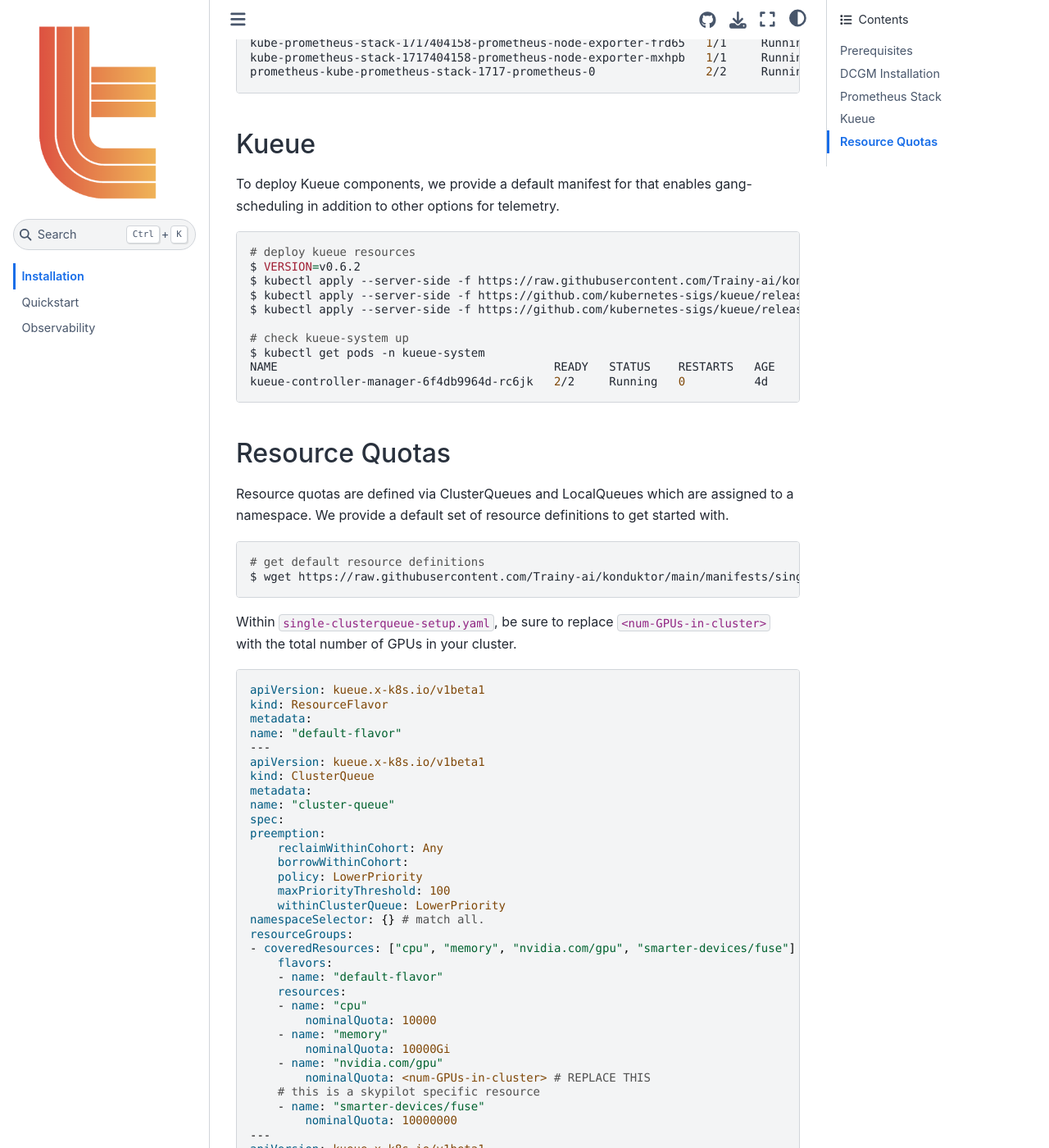
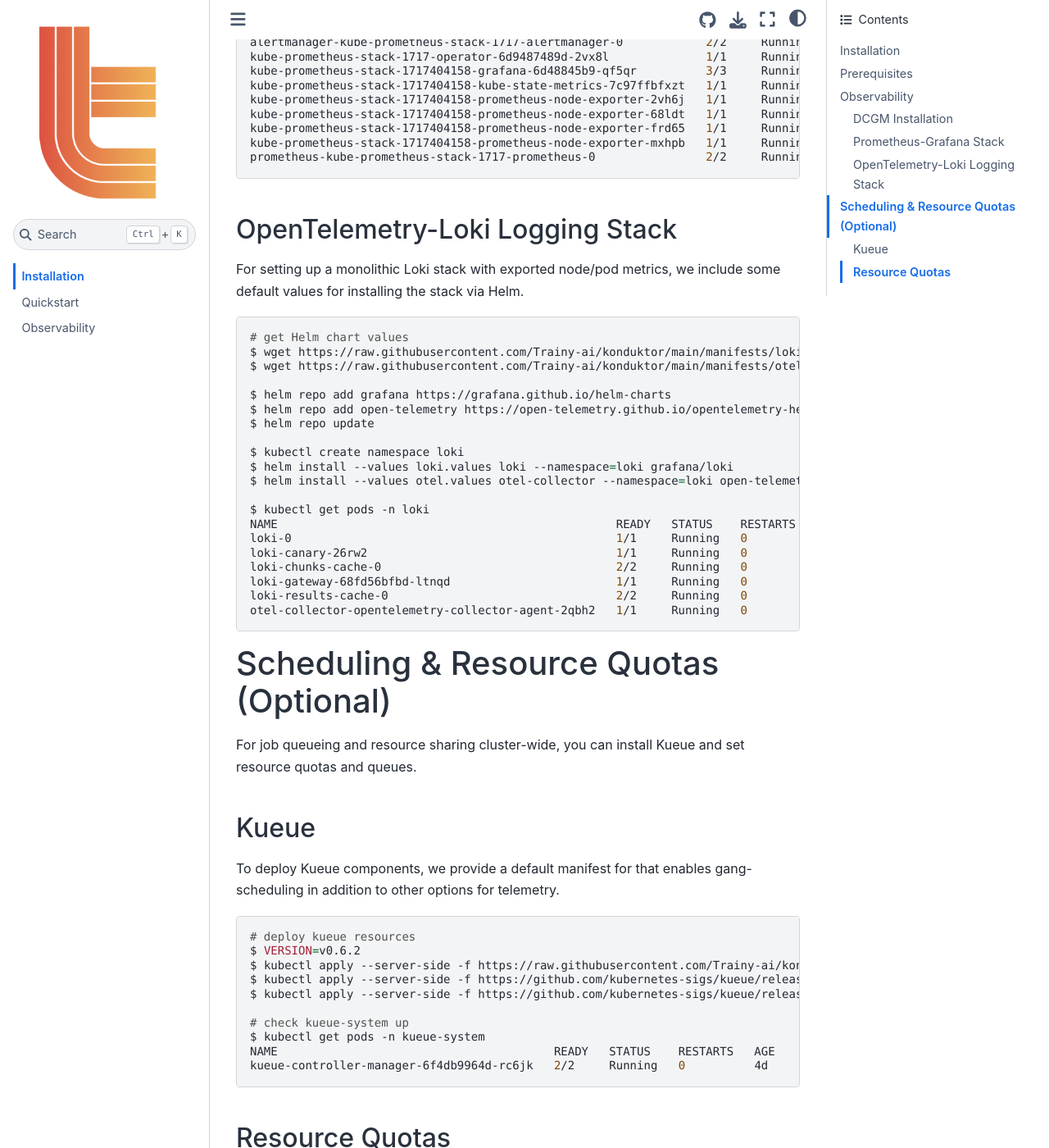
Before and after one commit to Trainy-ai/konduktor, a Sphinx documentation site: the page built from docs/source/getting-started/installation.rst, in a window 1280 px wide and 1400 px high, scrolled down 1847 px. Shown: the whole window at 82% size. Built offline with Sphinx 7.4.7 and the Sphinx Book theme 1.1.4, drawn with Linux system fonts in a browser that asks for light colours; some of the changed text lies outside the part shown.

Commit message:
update docs

```diff
--- a/docs/source/getting-started/installation.rst
+++ b/docs/source/getting-started/installation.rst
@@ -7,16 +7,21 @@
 
 - `DCGM Exporter <https://github.com/NVIDIA/dcgm-exporter>`_ - Exporting GPU health metrics and managing node lifecycle
 - `kube-prometheus-stack <https://github.com/prometheus-community/helm-charts/tree/main/charts/kube-prometheus-stack>`_ - Deploy Prometheus & Grafana stack for observability
+- `Loki <https://grafana.com/oss/loki/>`_ - Logging aggregration endpoint
+- `OpenTelemetry <https://opentelemetry.io/>`_ - Log publishing
 - `Kueue <https://kueue.sigs.k8s.io/>`_ - workload scheduling and resource quotas/sharing
 
 Prerequisites
--------------
+============
 
 Before starting, make sure that you have:
 
 - A Kubernetes cluster (1.28+)
 - :code:`kubectl`
 - `Helm <https://helm.sh/>`_
+
+Observability
+=============
 
 DCGM Installation
 -----------------
@@ -59,8 +64,8 @@
     nvidia-driver-daemonset-fvx9z                                     1/1     Running     0               9d
     nvidia-operator-validator-62dhx                                   1/1     Running     0               14d
 
-Prometheus Stack
-----------------
+Prometheus-Grafana Stack
+------------------------
 
 To setup the monitoring stack, we're maintaining our own `default values to get started with <https://github.com/Trainy-ai/konduktor/blob/main/manifests/kube-prometheus-stack.values>`_.
 
@@ -92,6 +97,40 @@
     kube-prometheus-stack-1717404158-prometheus-node-exporter-frd65   1/1     Running   0          3d15h
     kube-prometheus-stack-1717404158-prometheus-node-exporter-mxhpb   1/1     Running   0          3d15h
     prometheus-kube-prometheus-stack-1717-prometheus-0                2/2     Running   0          3d15h
+
+OpenTelemetry-Loki Logging Stack
+--------------------------------
+
+For setting up a monolithic Loki stack with exported node/pod metrics, we include some default values for installing
+the stack via Helm.
+
+.. code-block:: bash
+
+    # get Helm chart values
+    $ wget https://raw.githubusercontent.com/Trainy-ai/konduktor/main/manifests/loki.values
+    $ wget https://raw.githubusercontent.com/Trainy-ai/konduktor/main/manifests/otel.values
+
+    $ helm repo add grafana https://grafana.github.io/helm-charts
+    $ helm repo add open-telemetry https://open-telemetry.github.io/opentelemetry-helm-charts
+    $ helm repo update
+
+    $ kubectl create namespace loki
+    $ helm install --values loki.values loki --namespace=loki grafana/loki
+    $ helm install --values otel.values otel-collector --namespace=loki open-telemetry/opentelemetry-collector
+
+    $ kubectl get pods -n loki
+    NAME                                                 READY   STATUS    RESTARTS   AGE
+    loki-0                                               1/1     Running   0          35m
+    loki-canary-26rw2                                    1/1     Running   0          35m
+    loki-chunks-cache-0                                  2/2     Running   0          35m
+    loki-gateway-68fd56bfbd-ltnqd                        1/1     Running   0          35m
+    loki-results-cache-0                                 2/2     Running   0          35m
+    otel-collector-opentelemetry-collector-agent-2qbh2   1/1     Running   0          31m
+
+Scheduling & Resource Quotas (Optional)
+=======================================
+
+For job queueing and resource sharing cluster-wide, you can install Kueue and set resource quotas and queues.
 
 Kueue
 -----
```
Also changed, not shown: README.md (+3 -2 lines).
